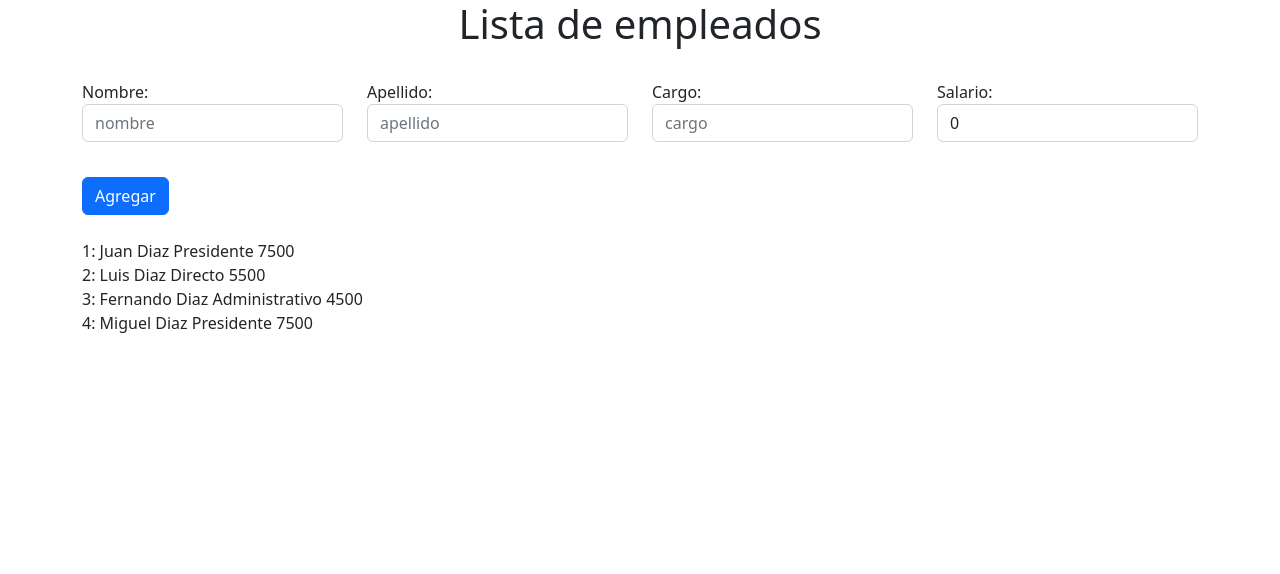
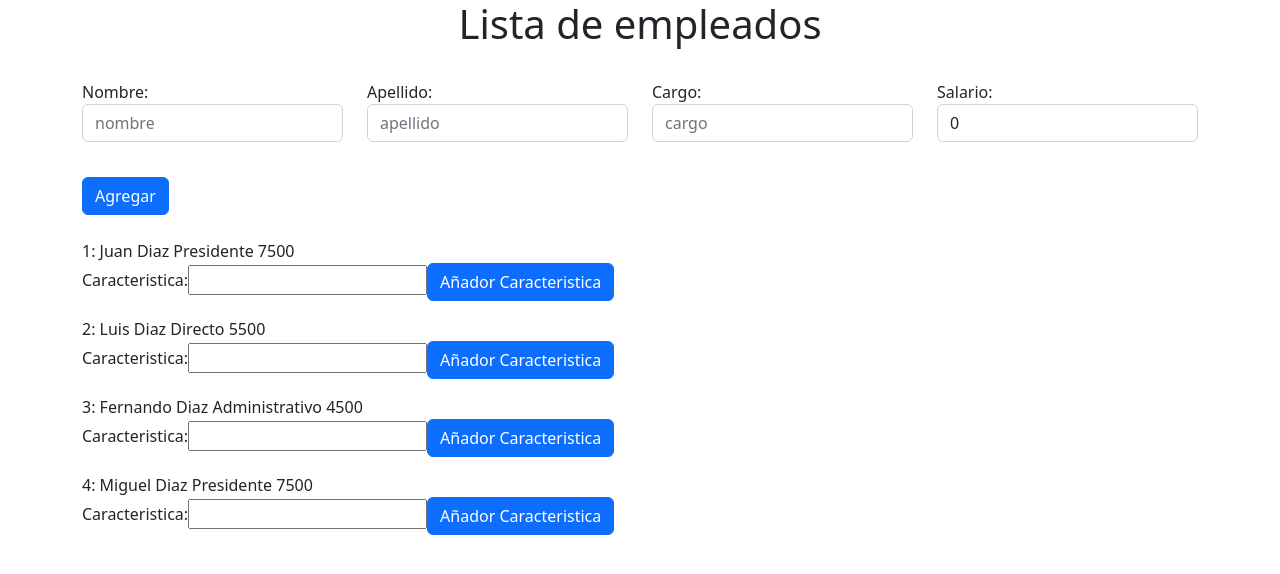
Before and after one commit to byFer115/app-empleados, an Angular app: page / in a window 1280 px wide. Shown: the top 574 px of the page. Built offline with nearby package versions, Linux system fonts and the light colour scheme.

Commit message:
Component Interaction @Output

```diff
--- a/src/app/app.module.ts
+++ b/src/app/app.module.ts
@@ -4,11 +4,13 @@
 
 import { AppComponent } from './app.component';
 import { EmpleadoHijoCComponent } from './empleado-hijo-c/empleado-hijo-c.component';
+import { CaracteristicasEmpleadoCComponent } from './caracteristicas-empleado-c/caracteristicas-empleado-c.component';
 
 @NgModule({
   declarations: [
     AppComponent,
-    EmpleadoHijoCComponent
+    EmpleadoHijoCComponent,
+    CaracteristicasEmpleadoCComponent
   ],
   imports: [
     BrowserModule,
--- /dev/null
+++ b/src/app/caracteristicas-empleado-c/caracteristicas-empleado-c.component.html
@@ -0,0 +1,3 @@
+<label >Caracteristica: </label>
+<input type="text"  #nuevaCaracteristica>
+<button type="button" (click)="agregaNuevaCaracteristica(nuevaCaracteristica.value)" class="btn btn-primary">Añador Caracteristica</button>
--- /dev/null
+++ b/src/app/caracteristicas-empleado-c/caracteristicas-empleado-c.component.ts
@@ -0,0 +1,20 @@
+import { Component, EventEmitter, OnInit, Output } from '@angular/core';
+
+@Component({
+  selector: 'app-caracteristicas-empleado-c',
+  templateUrl: './caracteristicas-empleado-c.component.html',
+  styleUrls: ['./caracteristicas-empleado-c.component.css']
+})
+export class CaracteristicasEmpleadoCComponent implements OnInit {
+  @Output() caraceristicasEmpleado = new EventEmitter<string>();
+
+  constructor() { }
+
+  ngOnInit(): void {
+  }
+
+  agregaNuevaCaracteristica(value: string) {
+    this.caraceristicasEmpleado.emit(value);
+  }
+
+}
--- a/src/app/empleado-hijo-c/empleado-hijo-c.component.html
+++ b/src/app/empleado-hijo-c/empleado-hijo-c.component.html
@@ -10,6 +10,12 @@
 
       </div>
 
+      <app-caracteristicas-empleado-c (caraceristicasEmpleado)="agregarCaracteristica($event)"></app-caracteristicas-empleado-c>
+
+      <ul style="list-style:none;">
+        <li *ngFor="let caracteristica of arrayCaracteristicas">{{caracteristica}}</li>
+      </ul>
+
     </div>
 
   </div>
--- a/src/app/empleado-hijo-c/empleado-hijo-c.component.ts
+++ b/src/app/empleado-hijo-c/empleado-hijo-c.component.ts
@@ -17,4 +17,10 @@
 
   }
 
+  arrayCaracteristicas = [""];
+
+  agregarCaracteristica(nuevaCaracteristica: string) {
+    this.arrayCaracteristicas.push(nuevaCaracteristica);
+  }
+
 }
```
Also changed, not shown: src/app/caracteristicas-empleado-c/caracteristicas-empleado-c.component.css (added), 1 other file (tests, documents, lock files or other folders).
